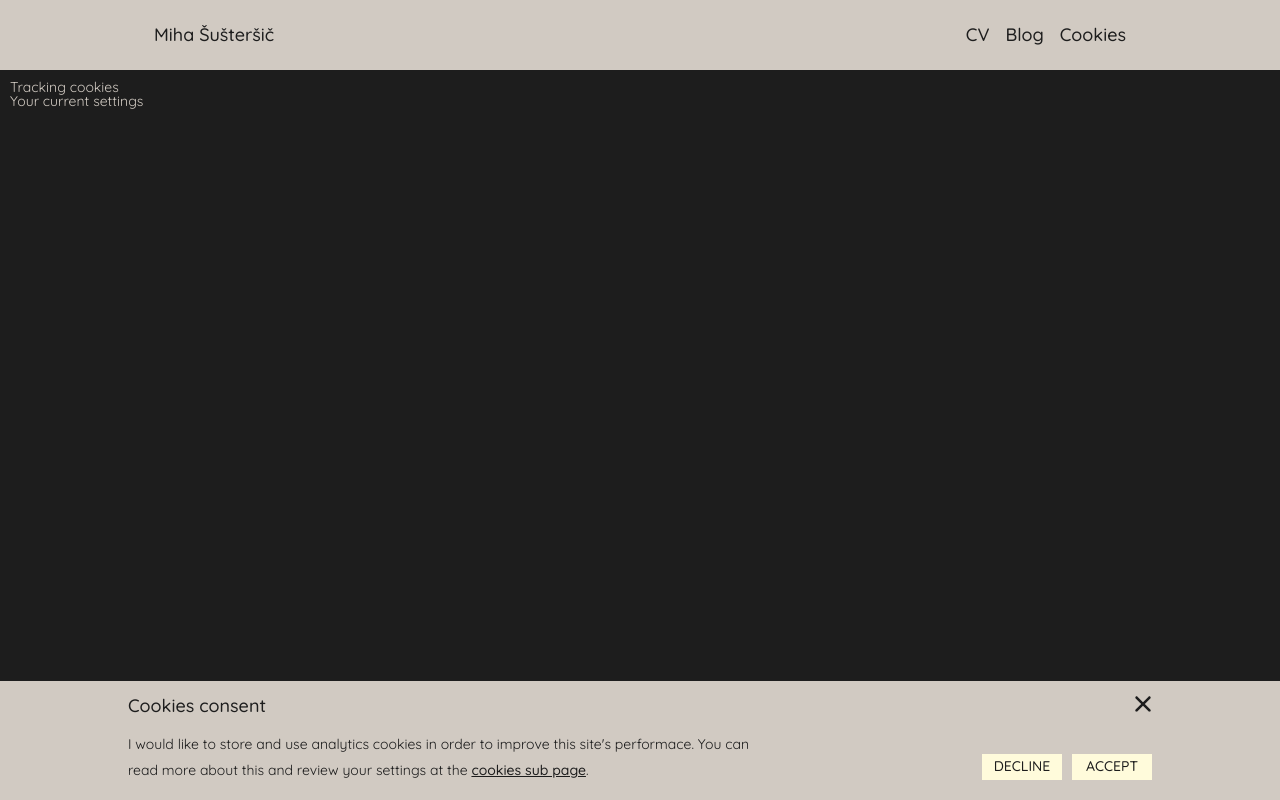
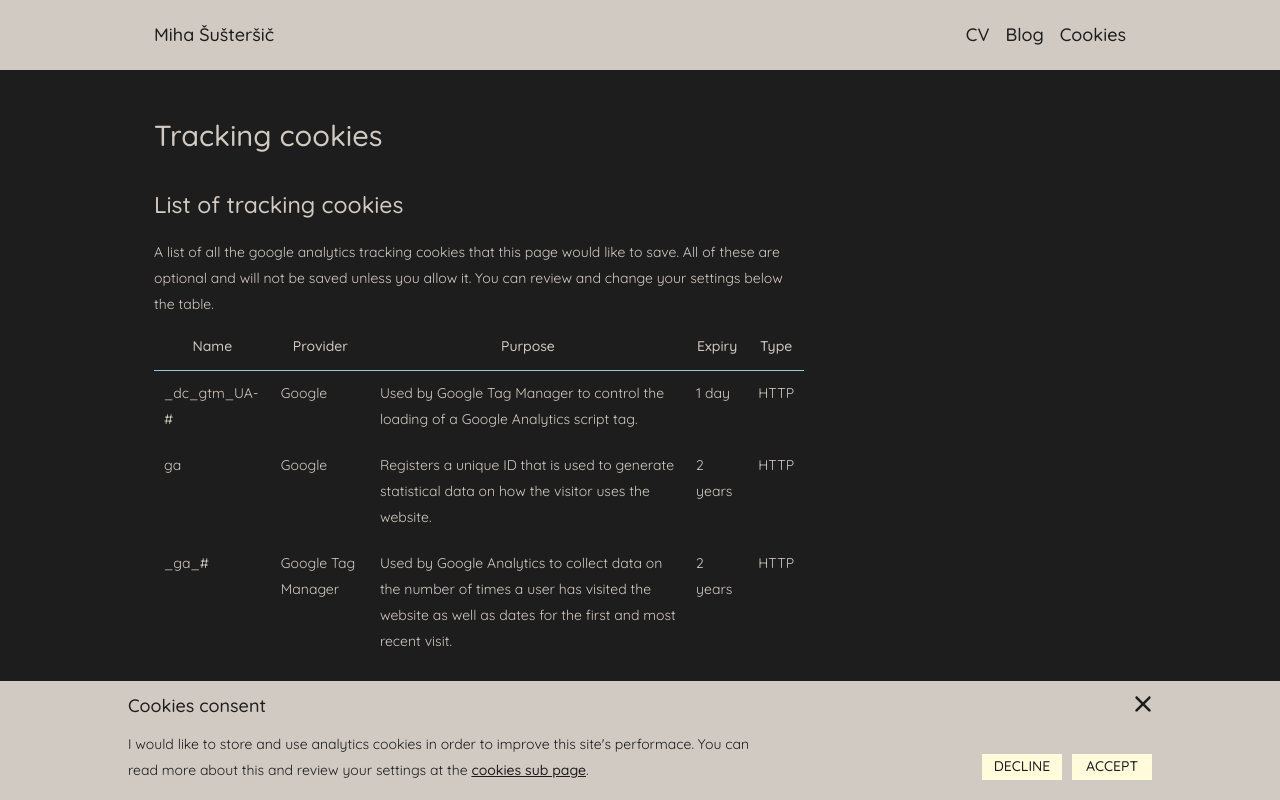
Before and after one commit to Shooshte/curriculum, a Next.js app: page /cookies in a window 1280 px wide. Built offline with nearby package versions, Linux system fonts and the light colour scheme; no server answers.

Commit message:
Added cookies page

```diff
--- a/pages/cookies/cookies.module.scss
+++ b/pages/cookies/cookies.module.scss
@@ -1,5 +1,53 @@
 @import "styles/variables";
 
+.button {
+  background-color: $accent-yellow;
+  cursor: pointer;
+  @include get-text-color($accent-yellow);
+  display: inline-block;
+  font-weight: map-get($font-weights, "bold");
+  text-transform: uppercase;
+  margin-right: map-get($spacing-sizes, "4") !important;
+  margin-top: map-get($spacing-sizes, "3");
+  max-width: 200px;
+  padding: map-get($spacing-sizes, "5") map-get($spacing-sizes, "4");
+  width: calc(
+    50% - map-get($spacing-sizes, "4") - map-get($spacing-sizes, "4") -
+      map-get($spacing-sizes, "4")
+  );
+  text-align: center;
+}
+
+.button:hover {
+  background-color: $accent-orange;
+  @include get-text-color($accent-orange);
+}
+
+.button:last-child {
+  margin-right: 0 !important;
+}
+
 .container {
-  padding: map-get($spacing-sizes, "4");
+  margin: 0 auto;
+  max-width: calc(
+    $max-content-width - map-get($spacing-sizes, "2") -
+      map-get($spacing-sizes, "2")
+  );
+  width: 100%;
+  padding: map-get($spacing-sizes, "1") map-get($spacing-sizes, "2");
 }
+
+.table {
+  max-width: $max-text-width;
+  margin-bottom: map-get($spacing-sizes, "2");
+  overflow: auto;
+  width: 100%;
+  thead tr {
+    border-bottom: 1px solid $accent-blue;
+    font-weight: map-get($font-weights, "bold");
+  }
+  th,
+  td {
+    padding: map-get($spacing-sizes, "4");
+  }
+}
--- a/pages/cookies/index.tsx
+++ b/pages/cookies/index.tsx
@@ -1,11 +1,144 @@
+import { useContext, useMemo } from "react";
 import styles from "./cookies.module.scss";
+import CookiesContext, { CookiesConsent } from "~/context/cookies";
 
-const Cookies = () => (
-  <section className={styles.container}>
-    <h1>Tracking cookies</h1>
-    <h2>Your current settings</h2>
-    <h2></h2>
-  </section>
-);
+interface CookieData {
+  name: string;
+  provider: string;
+  purpose: string;
+  expiry: string;
+  type: string;
+}
+
+const COOKIES_DATA: CookieData[] = [
+  {
+    name: "_dc_gtm_UA-#",
+    provider: "Google",
+    purpose:
+      "Used by Google Tag Manager to control the loading of a Google Analytics script tag.",
+    expiry: "1 day",
+    type: "HTTP",
+  },
+  {
+    name: "ga",
+    provider: "Google",
+    purpose:
+      "Registers a unique ID that is used to generate statistical data on how the visitor uses the website.",
+    expiry: "2 years",
+    type: "HTTP",
+  },
+  {
+    name: "_ga_#",
+    provider: "Google Tag Manager",
+    purpose:
+      "Used by Google Analytics to collect data on the number of times a user has visited the website as well as dates for the first and most recent visit.",
+    expiry: "2 years",
+    type: "HTTP",
+  },
+  {
+    name: "gat",
+    provider: "Google",
+    purpose: "Used by Google Analytics to throttle request rate.",
+    expiry: "1 day",
+    type: "HTTP",
+  },
+  {
+    name: "_gid",
+    provider: "Google",
+    purpose:
+      "Registers a unique ID that is used to generate statistical data on how the visitor uses the website.",
+    expiry: "1 day",
+    type: "HTTP",
+  },
+  {
+    name: "collect",
+    provider: "Google",
+    purpose:
+      "Used to send data to Google Analytics about the visitor's device and behavior. Tracks the visitor across devices and marketing channels.",
+    expiry: "1 day",
+    type: "HTTP",
+  },
+];
+
+const Cookies = () => {
+  const { cookiesConsent, cookiesConsentDate, setCookiesConsent } =
+    useContext(CookiesContext);
+
+  const settingsString = useMemo(() => {
+    if (!cookiesConsent) {
+      return "No settings saved. No cookies will be stored by this page.";
+    }
+    if (cookiesConsent) {
+      const dateTimeStamp = parseInt(cookiesConsentDate);
+      const consentDateString = new Date(dateTimeStamp).toLocaleDateString();
+
+      if (cookiesConsent === "declined") {
+        return `You declined saving cookies on ${consentDateString}. No cookies will be stored by this page.`;
+      }
+      if (cookiesConsent === "accepted") {
+        return `You accepted saving cookies on ${consentDateString}. The page will store all the google analytics cookies listed above.`;
+      }
+    }
+  }, [cookiesConsent, cookiesConsentDate]);
+
+  const onConsentButtonClick = (cookiesConsent: CookiesConsent): void => {
+    setCookiesConsent(cookiesConsent);
+  };
+
+  return (
+    <section className={styles.container}>
+      <h1 className="heading-2">Tracking cookies</h1>
+      <h2 className="heading-3">List of tracking cookies</h2>
+      <p className="text margin-bottom-3">
+        A list of all the google analytics tracking cookies that this page would
+        like to save. All of these are optional and will not be saved unless you
+        allow it. You can review and change your settings below the table.
+      </p>
+      <table className={`${styles.table} text`} data-testId="cookies-table">
+        <thead>
+          <tr>
+            <th>Name</th>
+            <th>Provider</th>
+            <th>Purpose</th>
+            <th>Expiry</th>
+            <th>Type</th>
+          </tr>
+        </thead>
+        <tbody>
+          {COOKIES_DATA.map(({ name, provider, purpose, expiry, type }) => (
+            <tr key={`cookie-${name}-row`}>
+              <td>{name}</td>
+              <td>{provider}</td>
+              <td>{purpose}</td>
+              <td>{expiry}</td>
+              <td>{type}</td>
+            </tr>
+          ))}
+        </tbody>
+      </table>
+      <h2 className="heading-3">Your settings</h2>
+      <p className="text">{`${settingsString}`}</p>
+      <p className="text">
+        You can change your current settings by using the buttons below. In case
+        you have previously accepted cookies and would like to revoke your
+        permission, delete the cookies from your browser after clicking decline,
+        and refresh the page window. This will make sure that the tracking
+        script is no longer running.
+      </p>
+      <h5
+        className={`heading-5 ${styles.button}`}
+        onClick={() => onConsentButtonClick("declined")}
+      >
+        Decline storing cookies
+      </h5>
+      <h5
+        className={`heading-5 ${styles.button}`}
+        onClick={() => onConsentButtonClick("accepted")}
+      >
+        Accept storing cookies
+      </h5>
+    </section>
+  );
+};
 
 export default Cookies;
```
